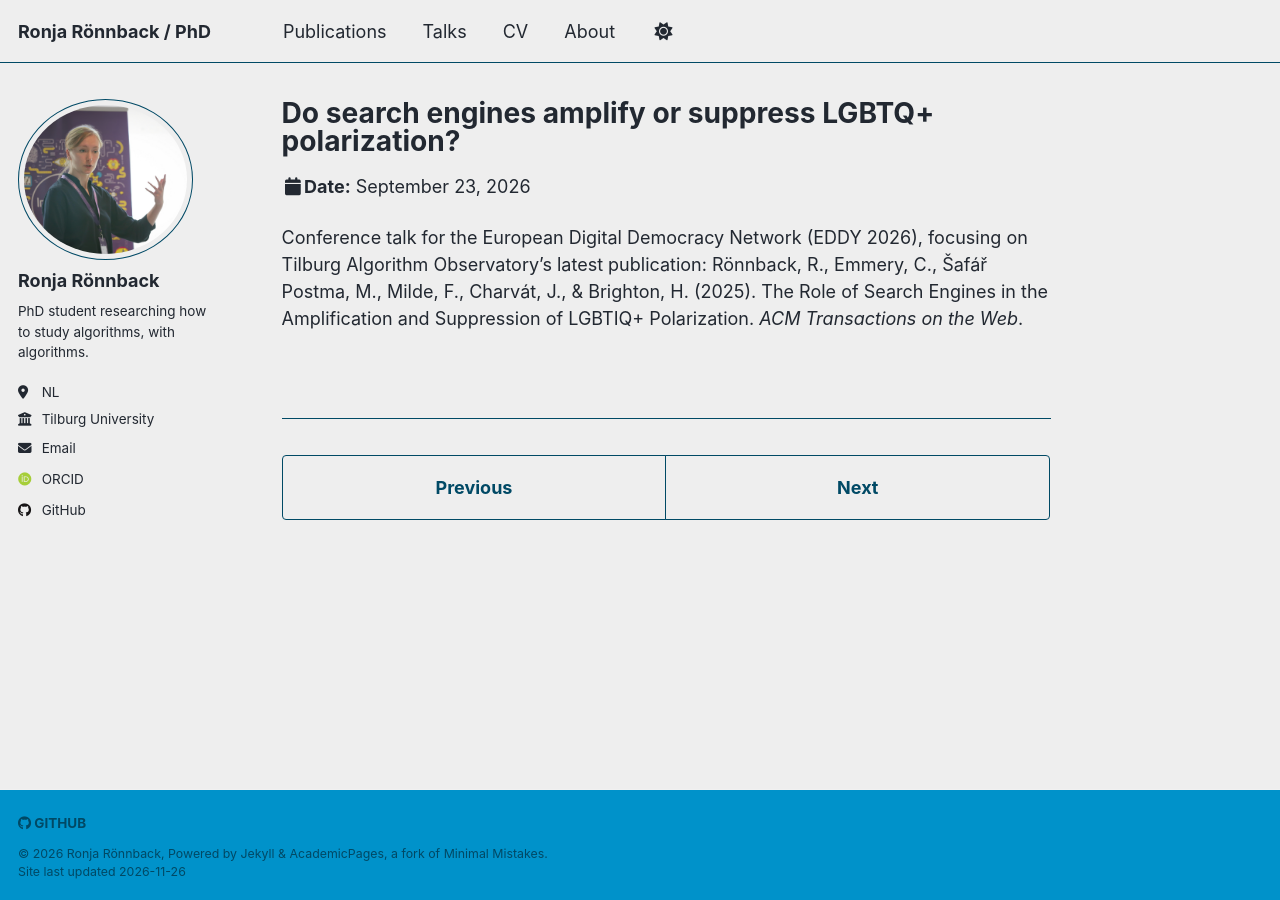
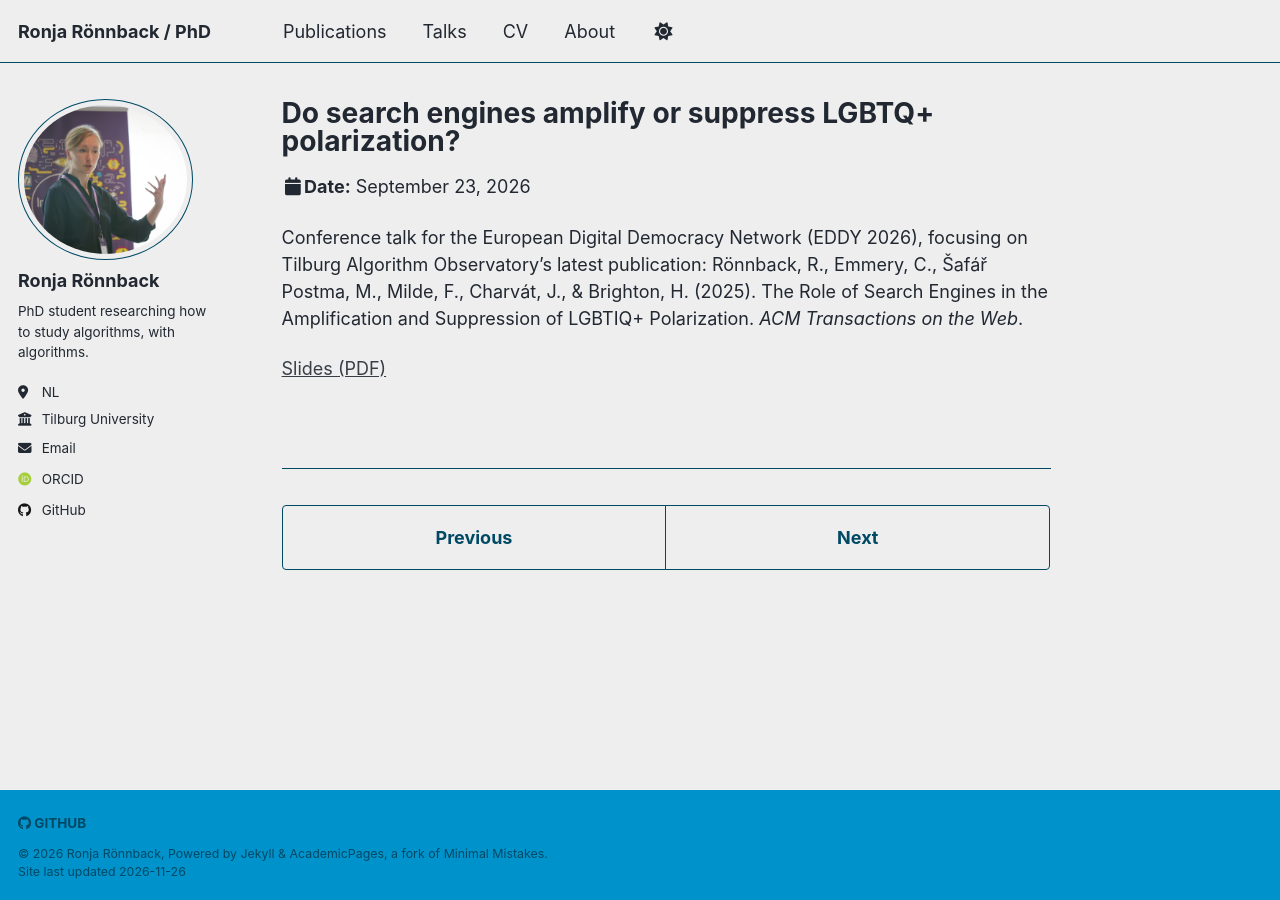
Before and after one commit to rtronnback/rtronnback.github.io, a Jekyll site: the page built from _talks/2026-09-23-EDDY-Vienna.md, in a window 1280 px wide. Built offline with Jekyll 4.4.1, drawn with Linux system fonts in a browser that asks for light colours; some web fonts are replaced; a script that is not in the unit is left out.

Commit message:
Update 2026-09-23-EDDY-Vienna.md

```diff
--- a/_talks/2026-09-23-EDDY-Vienna.md
+++ b/_talks/2026-09-23-EDDY-Vienna.md
@@ -10,3 +10,5 @@ location: "Vienna, Austria"
 
 Conference talk for the European Digital Democracy Network (EDDY 2026), focusing on Tilburg Algorithm Observatory's latest publication:
 Rönnback, R., Emmery, C., Šafář Postma, M., Milde, F., Charvát, J., & Brighton, H. (2025). The Role of Search Engines in the Amplification and Suppression of LGBTIQ+ Polarization. <i>ACM Transactions on the Web</i>.
+
+[Slides (PDF)]({{ '/files/2026-09-23-EDDY-Vienna.pdf' | relative_url }})
```
